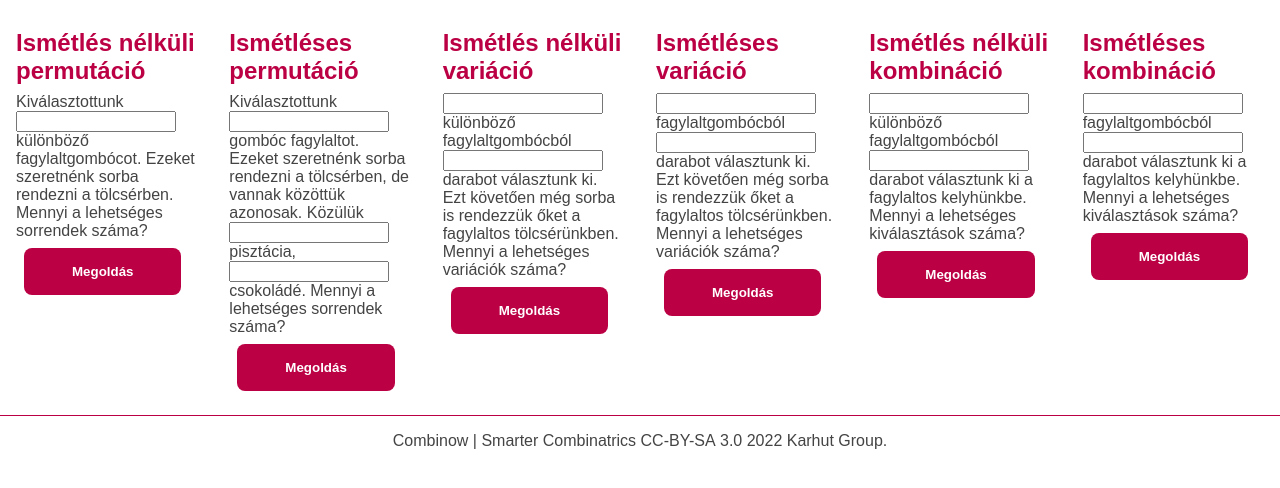
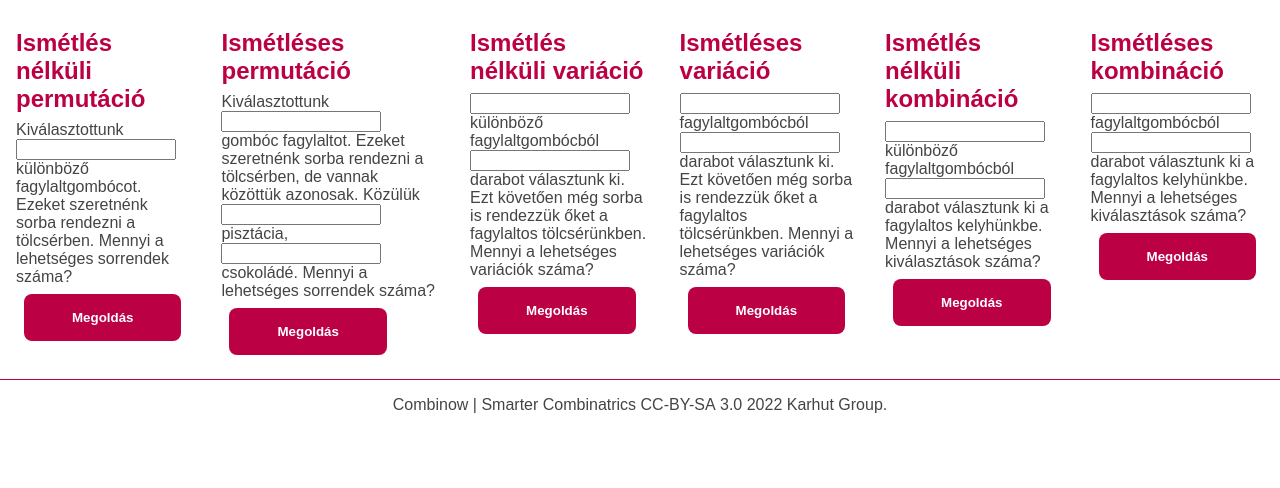
Before and after one commit to piktoll/combinow, a plain HTML site: page index.html in a window 1280 px wide. Shown: the part 78-566 px from the top of the page. Drawn offline with Linux system fonts and the light colour scheme.

Commit message:
Update main.css

```diff
--- a/assets/css/main.css
+++ b/assets/css/main.css
@@ -63,10 +63,6 @@ footer {
     color: var(--green);
 }
 
-.math-item {
-    width: 50%;
-}
-
 #math-item-container {
     display: flex;
 }
```
